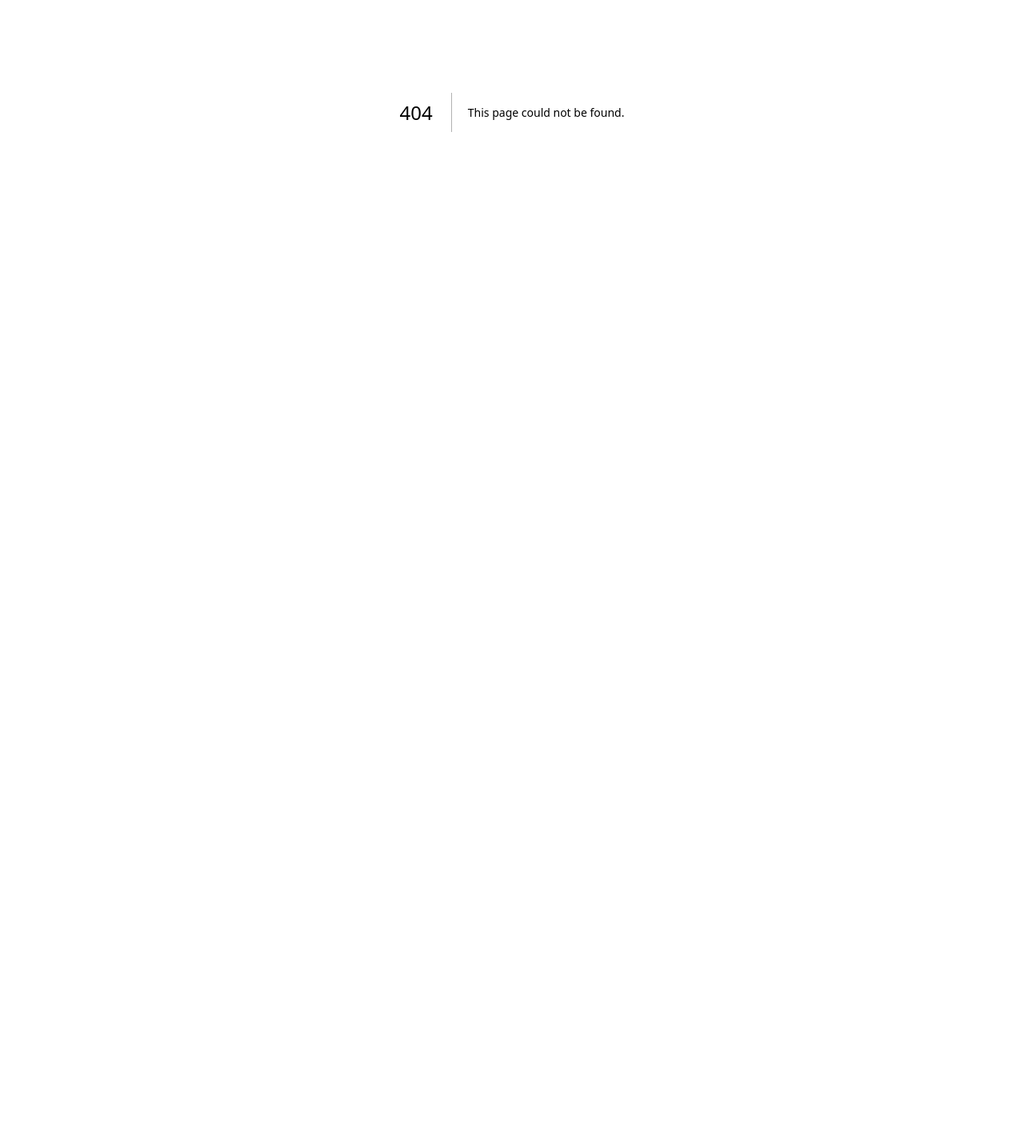
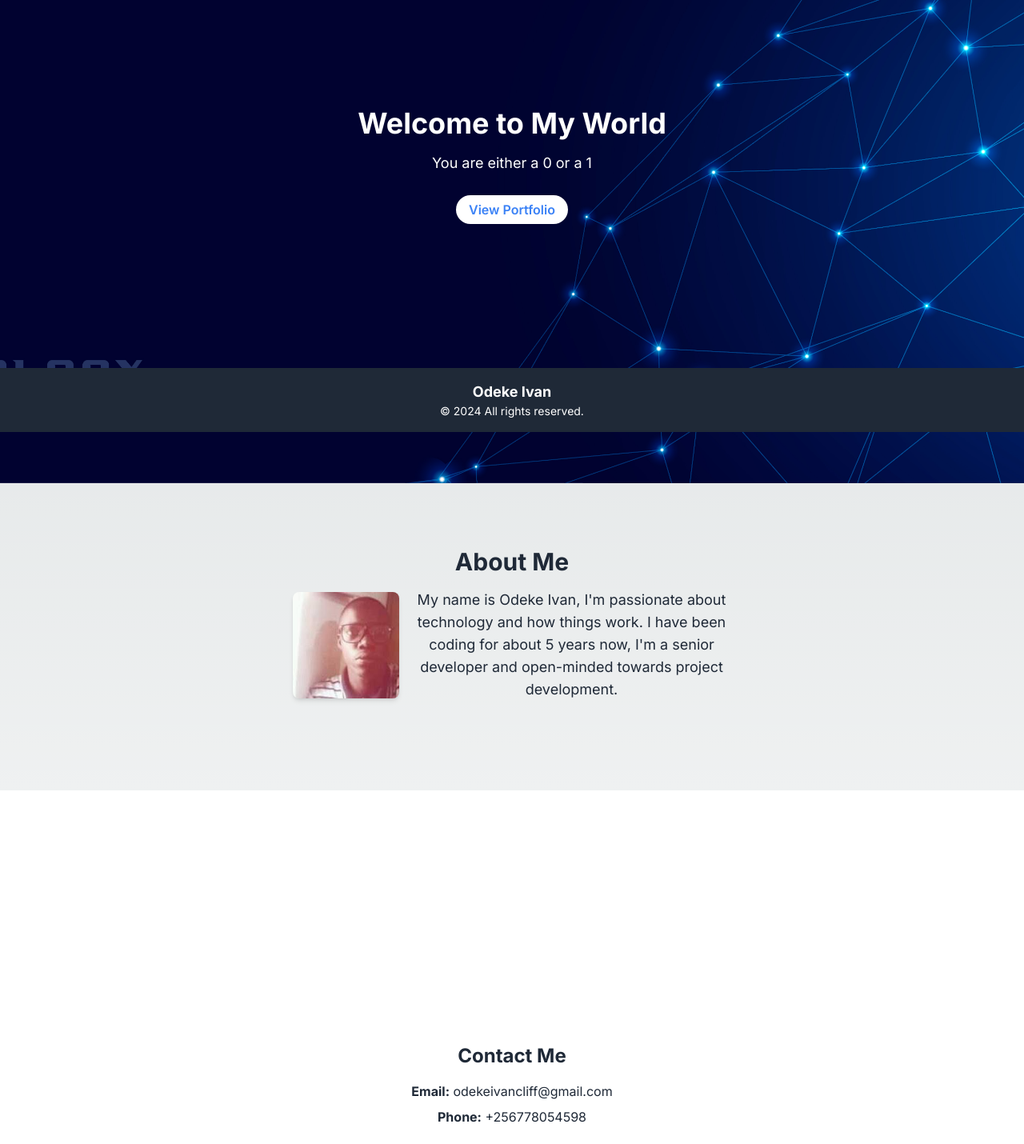
Before and after one commit to ivancliff029/portfolio, a Next.js app: page / in a window 1280 px wide. Before the commit this address had no page. Shown: the part 260-1690 px from the top of the page at 80% size. Before the commit the page ends 800 px from the top, so only its background shows below. Built offline with nearby package versions, Linux system fonts and the light colour scheme.

Commit message:
fixed the page issue

```diff
--- /dev/null
+++ b/app/Components/Footer.tsx
@@ -0,0 +1,12 @@
+import React from 'react';
+
+const Footer = () => {
+  return (
+    <footer className="bg-gray-800 text-white p-4 text-center fixed bottom-0 w-full">
+      <p className="text-lg font-bold">Odeke Ivan</p>
+      <p className="text-sm">© {new Date().getFullYear()} All rights reserved.</p>
+    </footer>
+  );
+};
+
+export default Footer;
--- /dev/null
+++ b/app/page.tsx
@@ -0,0 +1,115 @@
+import React from 'react';
+import Navbar from './Components/Navbar';
+import Footer from './Components/Footer';
+import Image from 'next/image';
+
+const Technologies = () => {
+  return (
+    <div className="mt-12 text-center mb-12">
+      <h2 className="text-2xl font-bold mb-4">Technologies I Use</h2>
+      <div className="flex items-center justify-center space-x-4">
+        <div className="flex items-center">
+          <Image
+            src="https://banner2.cleanpng.com/20180422/hrq/kisspng-javascript-web-development-logo-script-clipart-5adc4c1a932f97.7568863815243868426029.jpg"
+            alt="ReactJS"
+            className="w-24 h-24 mr-2"
+            width={800}
+            height={500}
+          />
+          <span>JavaScript</span>
+        </div>
+        <div className="flex items-center">
+          <Image
+            src="https://static.vecteezy.com/system/resources/previews/012/697/295/large_2x/3d-python-programming-language-logo-free-png.png"
+            alt="Python"
+            className="w-24 h-24 mr-2"
+            width={800}
+            height={500}
+          />
+          <span>Python</span>
+        </div>
+        <div className="flex items-center">
+          <Image
+            src="https://upload.wikimedia.org/wikipedia/commons/thumb/3/35/Tux.svg/150px-Tux.svg.png"
+            alt="Linux"
+            className="w-24 h-24 mr-2"
+            width={800}
+            height={500}
+          />
+          <span>Linux</span>
+        </div>
+      </div>
+    </div>
+  );
+};
+
+const AboutMe = () => {
+  return (
+    <div className="flex flex-col items-center justify-center mt-20 mb-20 bg-white-200 text-gray-800">
+      <h2 className="text-3xl font-bold mb-4">About Me</h2>
+
+      <div className="flex items-center mb-8">
+        <div className="mr-4" style={{ width: '133px' }}>
+          <Image
+            src="/img/ivan cliff.jpeg"
+            alt="Your Story"
+            className="rounded-lg shadow-md w-full h-auto"
+            width={133}
+            height={133}
+          />
+        </div>
+
+        <div className="text-center" style={{ width: '400px' }}>
+          <p className="text-lg">
+            My name is Odeke Ivan, I&apos;m passionate about technology and how things work. I have been coding for about 5 years now, I&apos;m a senior developer and open-minded towards project development.
+          </p>
+        </div>
+      </div>
+    </div>
+  );
+};
+
+const ContactForm = () => {
+  return (
+  <>
+    <section className="contact-form flex flex-col items-center justify-center h-screen bg-white text-gray-800">
+      <h2 className="text-2xl font-bold mb-4">Contact Me</h2>
+      <div className="flex flex-col items-center justify-center">
+        <p className="mb-2"><strong>Email:</strong> odekeivancliff@gmail.com</p>
+        <p className="mb-2"><strong>Phone:</strong> +256778054598</p>
+      </div>
+      <button className="bg-blue-500 text-white py-2 px-4 rounded-full font-semibold cursor-pointer mt-4">
+        Send Message
+      </button>
+    </section>
+  </>
+
+  );
+};
+
+const Home = () => {
+  return (
+    <>
+      <Navbar />
+      <div className="flex flex-col items-center justify-center h-screen bg-blue-500 text-white bg-cover bg-center relative" style={{ backgroundImage: `url('/img/banner.jpg')` }}>
+        <h1 className="text-4xl font-bold mb-4">Welcome to My World</h1>
+        <p className="text-lg">
+          You are  either a 0 or a 1
+        </p>
+        <div className="mt-8">
+          <a
+            href="/portfolio"
+            className="bg-white text-blue-500 py-2 px-4 rounded-full font-semibold"
+          >
+            View Portfolio
+          </a>
+        </div>
+      </div>
+      <AboutMe />
+      <ContactForm />
+      <Footer />
+    </>
+  );
+};
+
+export default Home;
```
